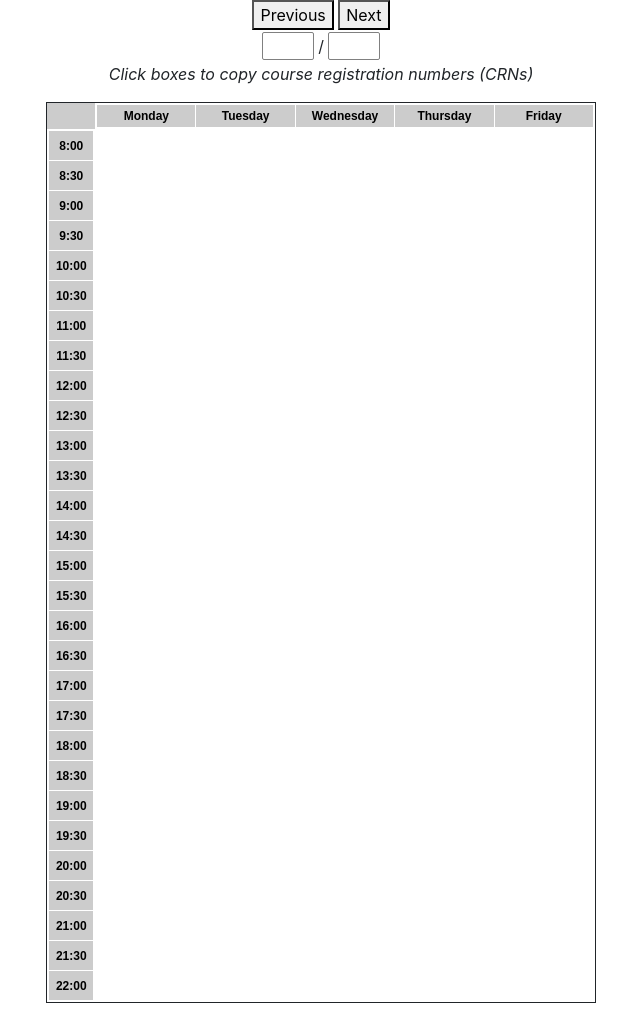
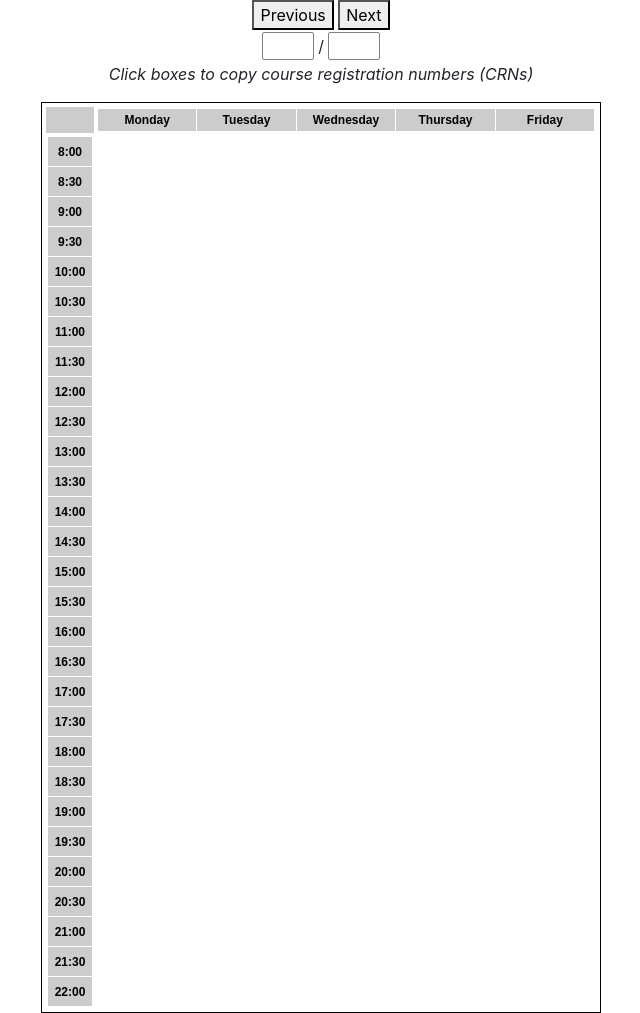
Before and after one commit to didiogbowu/sysc4907, a Flask app: template myDegree_v1/mydegree/templates/result.html in a window 1280 px wide. Shown: the whole page, without its empty margins (319-959 px from the left). Run offline with Flask 3, Linux system fonts and the light colour scheme; the template is opened without the code that fills it, so the values that code supplies are empty; some libraries are stand-ins or nearby versions.

Commit message:
Border Thing Fixed

```diff
--- a/myDegree_v1/mydegree/templates/result.html
+++ b/myDegree_v1/mydegree/templates/result.html
@@ -32,7 +32,7 @@
         table {
             margin-left: auto;
             margin-right: auto;
-            padding: 10px;
+            padding: 2px;
         }
 
         table#timeColumn td {
@@ -118,7 +118,7 @@
             </div>
             <div class="col"></div>
         </div>
-        <table style="border: 1px solid;">
+        <table style="border: 1px solid black; border-collapse: separate">
             <tr>
                 <td style="background-color: #CCCCCC"></td>
                 <td>
```
